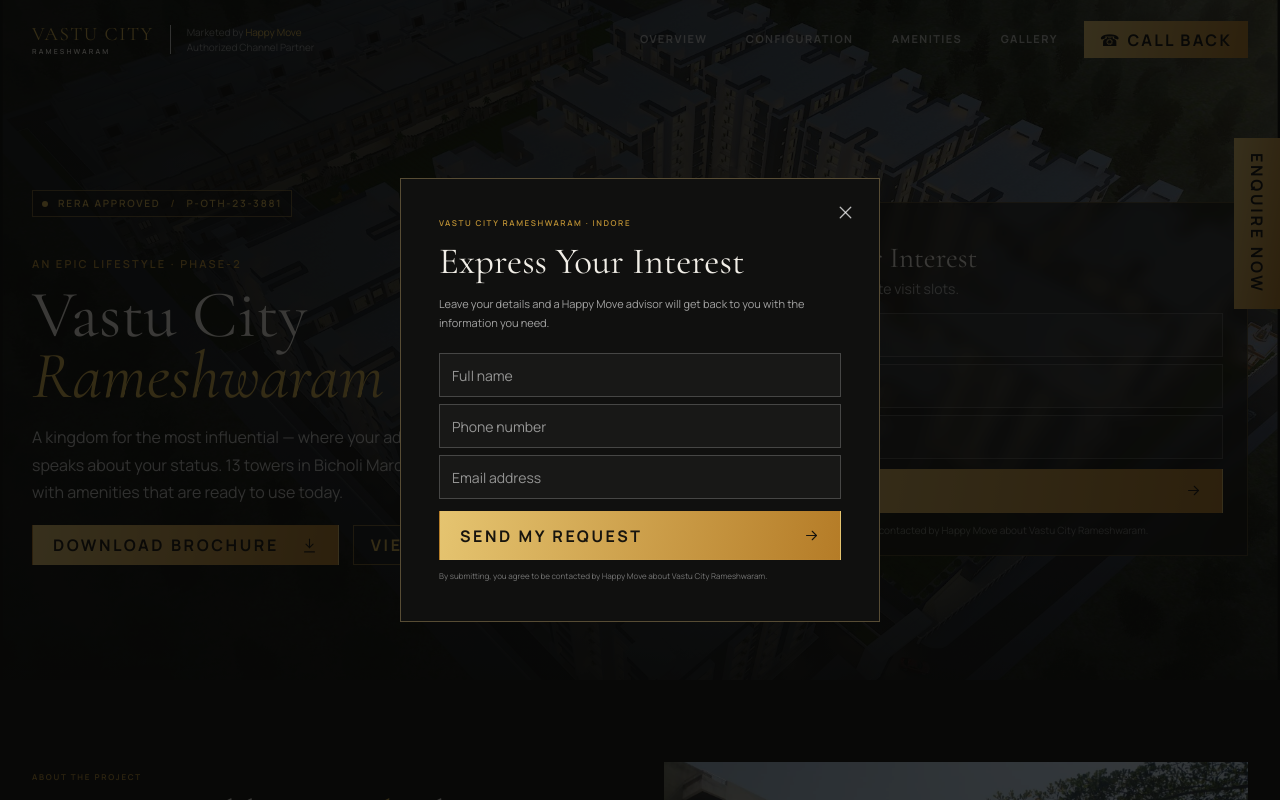
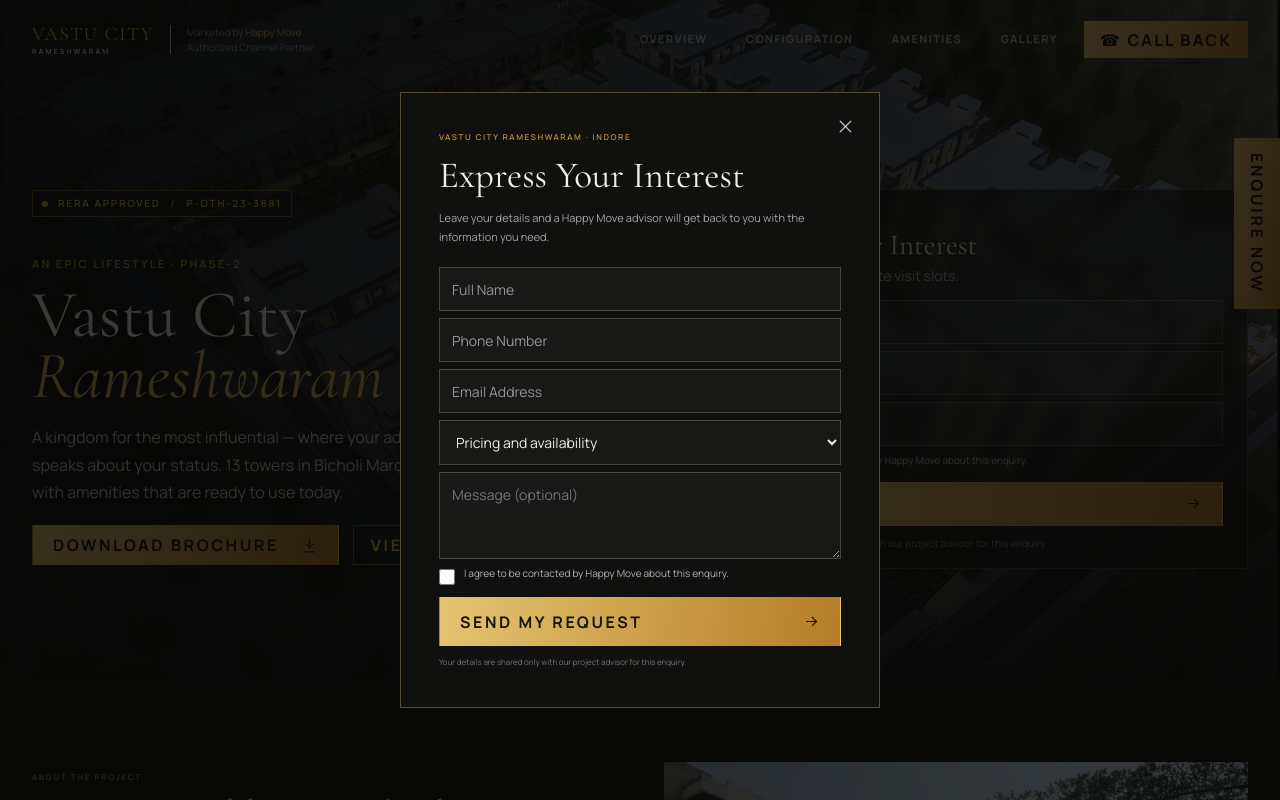
Before and after one commit to amitpableinventurs-prog/vastu.github.io, a React (Vite) app: page / in a window 1280 px wide. Both pictures are taken after a click on the button "ENQUIRE NOW". Shown: the top 800 px of the page. Built offline with nearby package versions, Linux system fonts and the light colour scheme.

Commit message:
chnages done

```diff
--- a/src/App.css
+++ b/src/App.css
@@ -1077,3 +1077,40 @@
     padding-bottom: env(safe-area-inset-bottom);
   }
 }
+
+.lead-form select,
+.lead-form textarea {
+  background: rgba(255, 255, 255, 0.035);
+  border: 1px solid rgba(255, 255, 255, 0.2);
+  border-radius: 0;
+  color: var(--white);
+  font: 14px/1.5 var(--sans);
+  min-height: 44px;
+  outline: 0;
+  padding: 11px 12px;
+  width: 100%;
+}
+
+.lead-form select:focus,
+.lead-form textarea:focus { border-color: var(--gold-light); }
+.lead-form select option { background: #171713; color: var(--white); }
+.lead-form textarea { min-height: 86px; resize: vertical; }
+.consent-row { align-items: start; display: flex; gap: 9px; grid-column: 1 / -1; }
+.consent-row input { accent-color: var(--gold-light); flex: 0 0 16px; height: 16px; margin: 3px 0 0; min-height: 16px; width: 16px; }
+.consent-row label { color: rgba(255,255,255,.67); cursor: pointer; font-size: 10px; line-height: 1.55; }
+.form-error { border-left: 2px solid #d77c69; color: #f0b3a5; font-size: 12px; grid-column: 1 / -1; line-height: 1.55; padding-left: 10px; }
+.form-error a { color: var(--gold-light); }
+.form-submit:disabled { cursor: wait; opacity: .72; }
+.lead-form-compact { grid-template-columns: 1fr; }
+.lead-form-compact .consent-row,
+.lead-form-compact .form-error,
+.lead-form-compact .form-submit,
+.lead-form-compact .form-note { grid-column: 1; }
+
+@media (max-width: 760px) {
+  .sticky-actions { transition: transform 180ms ease; }
+
+  .lead-form select,
+  .lead-form textarea { font-size: 13px; }
+  .consent-row label { font-size: 11px; }
+}
--- a/src/App.jsx
+++ b/src/App.jsx
@@ -1,4 +1,4 @@
-import { useEffect, useState } from 'react'
+import { useEffect, useId, useState } from 'react'
 import './App.css'
 
 import heroImage from './assets/property/hero.jpg'
@@ -19,6 +19,7 @@
 import headerImageEleven from './assets/property/vc-11.jpg'
 
 const headerImages = [headerImageNine, headerImageTen, headerImageEleven]
+const leadFormEndpoint = 'https://formsubmit.co/ajax/vasturealty.indore@gmail.com'
 
 const photos = {
   hero: heroImage,
@@ -112,33 +113,83 @@
   )
 }
 
-function LeadForm({ compact = false, buttonLabel = 'SEND REQUEST' }) {
-  const [sent, setSent] = useState(false)
+function LeadForm({ compact = false, buttonLabel = 'SEND REQUEST', source = 'Hero enquiry form', onFocusChange }) {
+  const formId = useId().replaceAll(':', '')
+  const [status, setStatus] = useState('idle')
 
-  function handleSubmit(event) {
+  async function handleSubmit(event) {
     event.preventDefault()
-    setSent(true)
+    setStatus('sending')
+
+    const formData = new FormData(event.currentTarget)
+    const submission = Object.fromEntries(formData.entries())
+    submission._subject = `Vastu City enquiry: ${submission.name}`
+    submission._template = 'table'
+
+    try {
+      const response = await fetch(leadFormEndpoint, {
+        method: 'POST',
+        headers: {
+          Accept: 'application/json',
+          'Content-Type': 'application/json',
+        },
+        body: JSON.stringify(submission),
+      })
+      const result = await response.json()
+      if (!response.ok || !result.success) throw new Error('Lead delivery failed')
+      setStatus('sent')
+      onFocusChange?.(false)
+    } catch {
+      setStatus('error')
+    }
   }
 
-  if (sent) {
+  if (status === 'sent') {
     return (
-      <div className={`form-success${compact ? ' form-success-compact' : ''}`} role="status">
+      <div className={`form-success${compact ? ' form-success-compact' : ''}`} role="status" aria-live="polite">
         <span className="success-mark"><Icon name="check" size={18} /></span>
-        <div><strong>Thank you for reaching out.</strong><p>A project advisor will be in touch shortly.</p></div>
+        <div><strong>Thank you for reaching out.</strong><p>Your enquiry has been sent to our project team.</p></div>
       </div>
     )
   }
 
   return (
-    <form className={`lead-form${compact ? ' lead-form-compact' : ''}`} onSubmit={handleSubmit}>
-      <label className="sr-only" htmlFor={compact ? 'modal-name' : 'hero-name'}>Full name</label>
-      <input id={compact ? 'modal-name' : 'hero-name'} name="name" autoComplete="name" placeholder="Full name" required />
-      <label className="sr-only" htmlFor={compact ? 'modal-phone' : 'hero-phone'}>Phone number</label>
-      <input id={compact ? 'modal-phone' : 'hero-phone'} name="phone" type="tel" autoComplete="tel" placeholder="Phone number" pattern="[0-9+() -]{10,}" title="Enter a valid phone number" required />
-      <label className="sr-only" htmlFor={compact ? 'modal-email' : 'hero-email'}>Email address</label>
-      <input id={compact ? 'modal-email' : 'hero-email'} name="email" type="email" autoComplete="email" placeholder="Email address" required />
-      <button className="button button-gold form-submit" type="submit">{buttonLabel}<Icon name="arrow" size={17} /></button>
-      <p className="form-note">By submitting, you agree to be contacted by Happy Move about Vastu City Rameshwaram.</p>
+    <form
+      className={`lead-form${compact ? ' lead-form-compact' : ''}`}
+      onSubmit={handleSubmit}
+      onFocus={() => onFocusChange?.(true)}
+      onBlur={(event) => {
+        if (!event.currentTarget.contains(event.relatedTarget)) onFocusChange?.(false)
+      }}
+    >
+      <input type="hidden" name="project" value="Vastu City Rameshwaram, Indore" />
+      <input type="hidden" name="lead_source" value={source} />
+      <label className="sr-only" htmlFor={`${formId}-name`}>Full name</label>
+      <input id={`${formId}-name`} name="name" autoComplete="name" placeholder="Full Name" required />
+      <label className="sr-only" htmlFor={`${formId}-phone`}>Phone number</label>
+      <input id={`${formId}-phone`} name="phone" type="tel" autoComplete="tel" placeholder="Phone Number" pattern="[0-9+() -]{10,}" title="Enter a valid phone number" required />
+      <label className="sr-only" htmlFor={`${formId}-email`}>Email address</label>
+      <input id={`${formId}-email`} name="email" type="email" autoComplete="email" placeholder="Email Address" required />
+      {compact && <>
+        <label className="sr-only" htmlFor={`${formId}-interest`}>What can we help you with?</label>
+        <select id={`${formId}-interest`} name="enquiry_type" defaultValue="Pricing and availability">
+          <option>Pricing and availability</option>
+          <option>Book a site visit</option>
+          <option>Request a brochure</option>
+          <option>Other enquiry</option>
+        </select>
+        <label className="sr-only" htmlFor={`${formId}-message`}>Message (optional)</label>
+        <textarea id={`${formId}-message`} name="message" placeholder="Message (optional)" rows="3" />
+      </>}
+      <div className="consent-row">
+        <input id={`${formId}-consent`} name="consent" type="checkbox" value="Agreed to be contacted" required />
+        <label htmlFor={`${formId}-consent`}>I agree to be contacted by Happy Move about this enquiry.</label>
+      </div>
+      {status === 'error' && <p className="form-error" role="alert">We couldn’t send this just now. Please try again or <a href="mailto:vasturealty.indore@gmail.com">email our team</a>.</p>}
+      <button className="button button-gold form-submit" type="submit" disabled={status === 'sending'}>
+        {status === 'sending' ? 'SENDING...' : buttonLabel}<Icon name="arrow" size={17} />
+      </button>
+      <p className="form-note">Your details are shared only with our project advisor for this enquiry.</p>
     </form>
   )
 }
@@ -161,6 +212,7 @@
   const [modal, setModal] = useState(null)
   const [activeHeaderImage, setActiveHeaderImage] = useState(0)
   const [headerScrolled, setHeaderScrolled] = useState(false)
+  const [leadFormFocused, setLeadFormFocused] = useState(false)
 
   useEffect(() => {
     const rotation = window.setInterval(() => {
@@ -252,7 +304,7 @@
               <p className="eyebrow">LIMITED INVENTORY</p>
               <h2>Express Your Interest</h2>
               <p className="interest-copy">Get pricing, offers &amp; site visit slots.</p>
-              <LeadForm buttonLabel="SUBMIT" />
+              <LeadForm buttonLabel="SUBMIT" onFocusChange={setLeadFormFocused} />
             </aside>
           </div>
         </section>
@@ -406,7 +458,7 @@
         <div className="footer-legal page-wrap"><p><strong>Disclaimer:</strong> This is the official landing page of Happy Move, an authorized channel partner for Vastu City Rameshwaram. This is not the developer's official website.<br />The contents are purely conceptual and have no legal binding. The builder reserves the right to amend layouts, plans, dimensions, elevations, colour schemes, specifications and amenities without notice. Subject to Indore jurisdiction. Images are for representation; some are artistic renders.<br />© 2026 Happy Move. All rights reserved.</p><div><a href="#top">Privacy Policy</a><a href="#top">Disclaimer</a></div></div>
       </footer>
 
-      <div className="sticky-actions" aria-label="Quick actions">
+      <div className="sticky-actions" aria-label="Quick actions" style={leadFormFocused ? { transform: 'translateY(100%)', opacity: 0, visibility: 'hidden', pointerEvents: 'none' } : undefined}>
         <button type="button" className="sticky-primary" onClick={() => openRequest('Plan your visit to Vastu City')}>REQUEST SITE VISIT</button>
         <a className="sticky-secondary" href="/vastu-city-rameshwaram-brochure.pdf" download="vastu-city-rameshwaram-brochure.pdf">DOWNLOAD BROCHURE <Icon name="download" size={16} /></a>
       </div>
@@ -426,7 +478,7 @@
               <>
                 <p className="eyebrow">VASTU CITY RAMESHWARAM · INDORE</p><h2 id="modal-title">{modal.title}</h2>
                 <p className="modal-description">Leave your details and a Happy Move advisor will get back to you with the information you need.</p>
-                <LeadForm compact buttonLabel="SEND MY REQUEST" />
+                <LeadForm compact buttonLabel="SEND MY REQUEST" source={modal.title} onFocusChange={setLeadFormFocused} />
               </>
             )}
             {modal.kind === 'image' && <p className="image-modal-caption">{modal.title}<span>VASTU CITY RAMESHWARAM · INDORE</span></p>}
```
